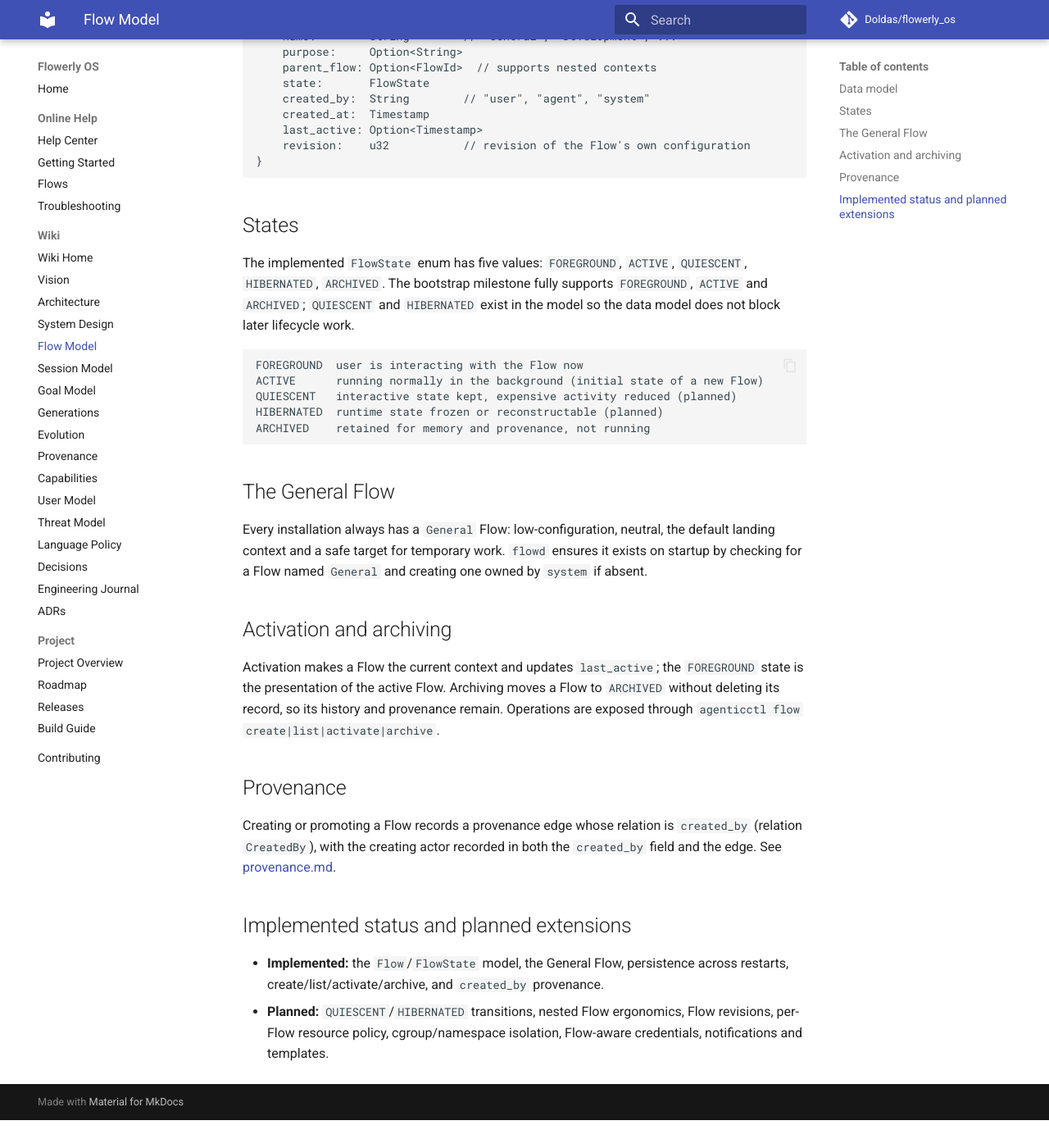
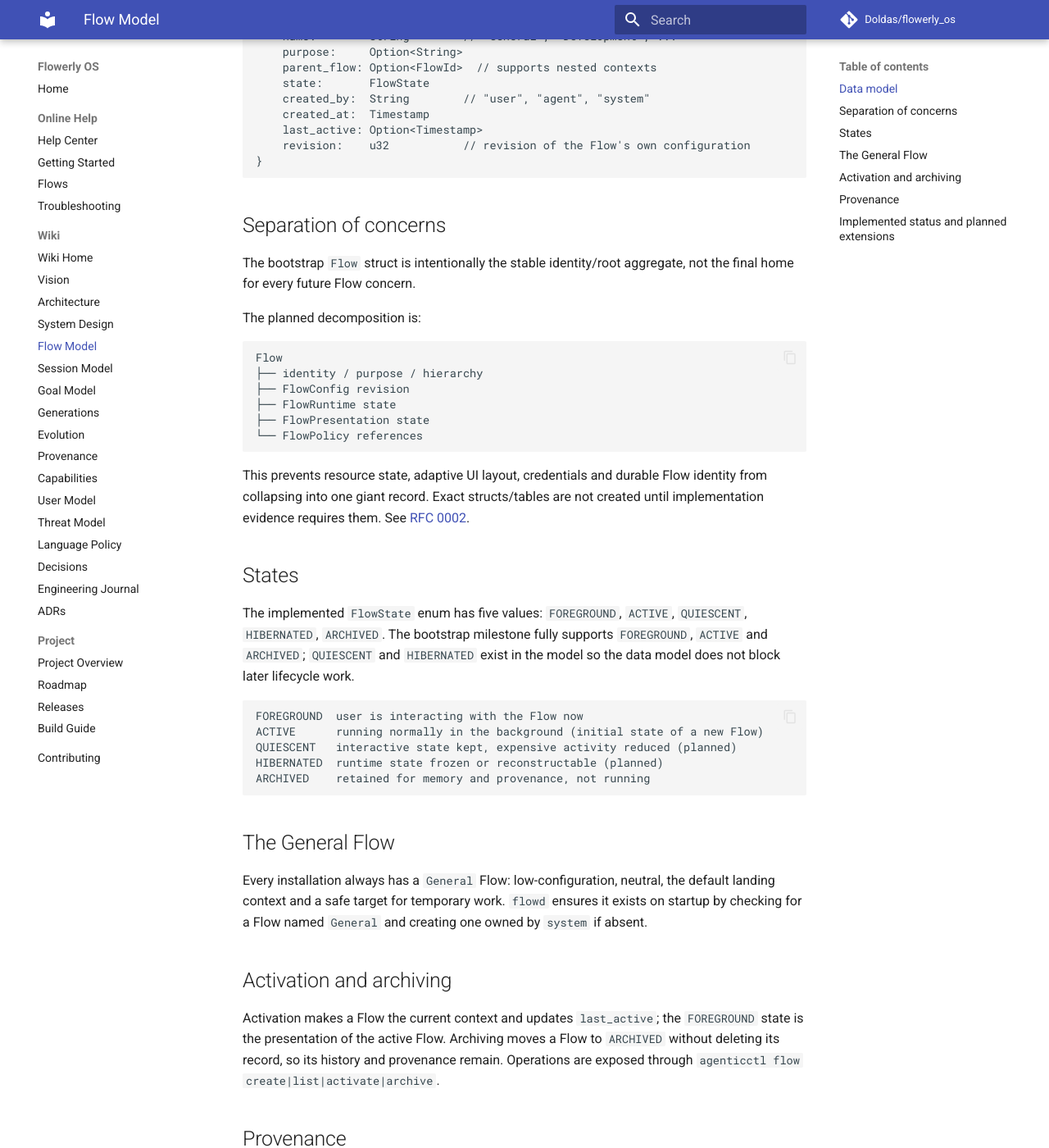
Before and after one commit to Doldas/flowerly_os, an MkDocs documentation site: the page built from docs/flow-model.md, in a window 1280 px wide and 1400 px high, scrolled down 454 px. Shown: the whole window at 82% size. Built offline with MkDocs 1.6.1 and Material for MkDocs 9.7.7, drawn with Linux system fonts in a browser that asks for light colours; comment, search, counter and statistics services are not loaded; before the commit the page ends 1820 px from its top, so only the background shows below that; some of the changed text lies outside the part shown.

Commit message:
docs(flow): reserve state decomposition

````diff
--- a/docs/flow-model.md
+++ b/docs/flow-model.md
@@ -24,6 +24,27 @@
     revision:    u32           // revision of the Flow's own configuration
 }
 ```
+
+## Separation of concerns
+
+The bootstrap `Flow` struct is intentionally the stable identity/root aggregate,
+not the final home for every future Flow concern.
+
+The planned decomposition is:
+
+```text
+Flow
+├── identity / purpose / hierarchy
+├── FlowConfig revision
+├── FlowRuntime state
+├── FlowPresentation state
+└── FlowPolicy references
+```
+
+This prevents resource state, adaptive UI layout, credentials and durable Flow
+identity from collapsing into one giant record. Exact structs/tables are not
+created until implementation evidence requires them. See
+[RFC 0002](rfcs/0002-flow-state-decomposition.md).
 
 ## States
 
@@ -65,5 +86,6 @@
 - **Implemented:** the `Flow`/`FlowState` model, the General Flow, persistence
   across restarts, create/list/activate/archive, and `created_by` provenance.
 - **Planned:** `QUIESCENT`/`HIBERNATED` transitions, nested Flow ergonomics,
-  Flow revisions, per-Flow resource policy, cgroup/namespace isolation,
-  Flow-aware credentials, notifications and templates.
+  Flow revisions, the Flow config/runtime/presentation/policy decomposition,
+  per-Flow resource policy, cgroup/namespace isolation, Flow-aware credentials,
+  notifications and templates.
````
